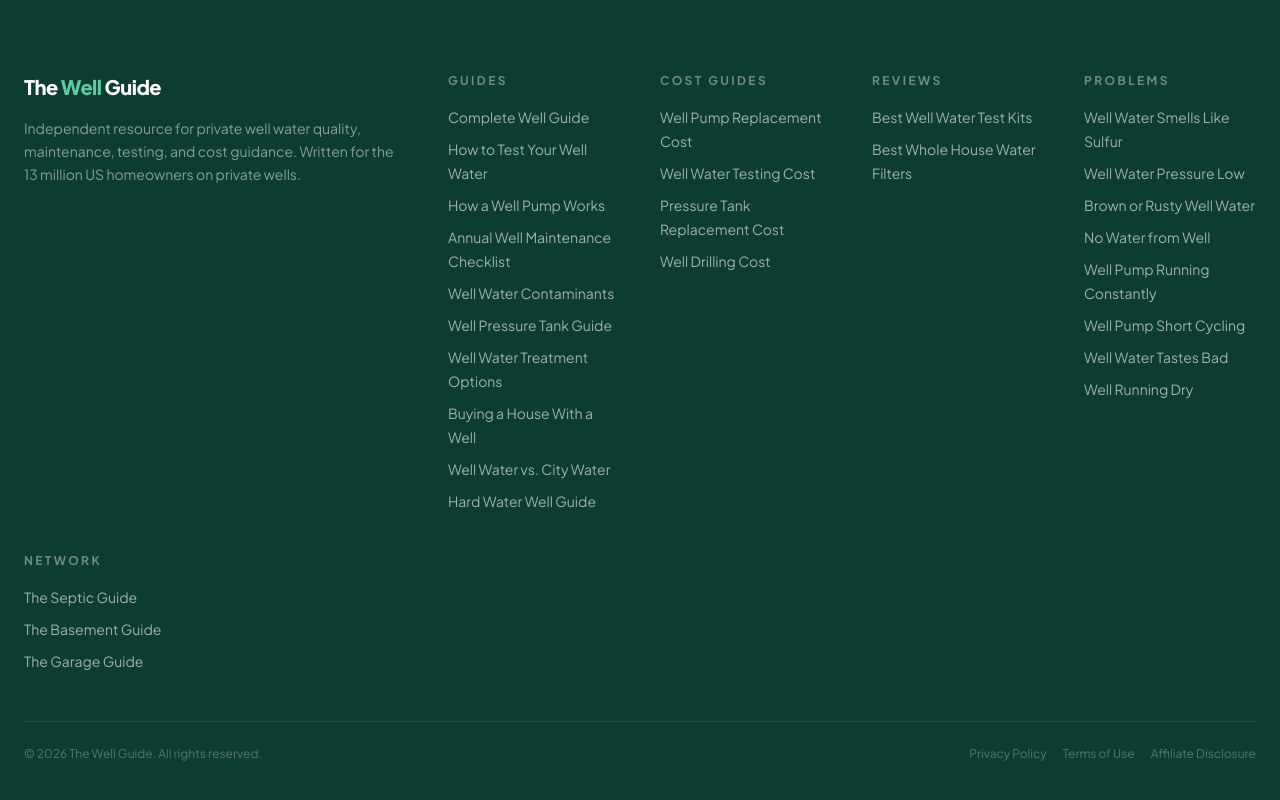
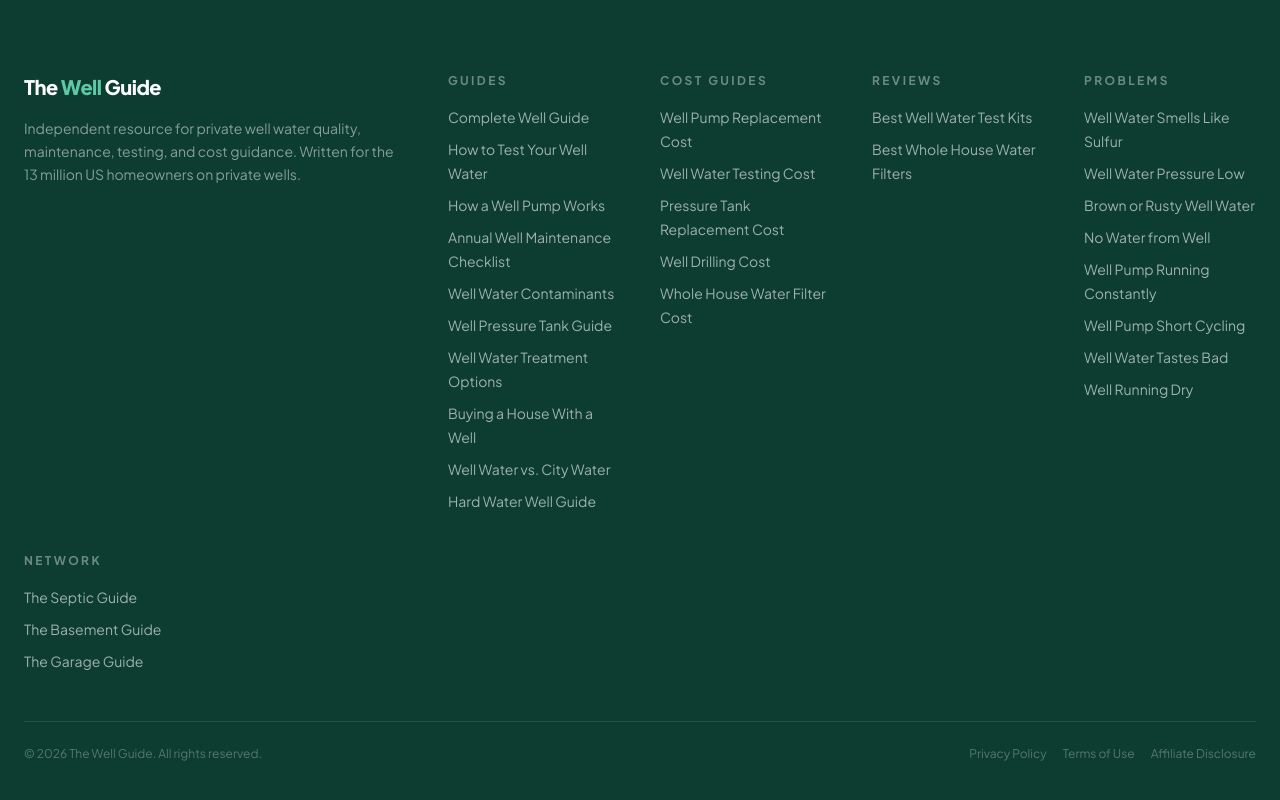
Before and after one commit to thebasementguide2026/thewell.guide-, a Next.js app: page / in a window 1280 px wide. Shown: the part 4576-5376 px from the top of the page. Built offline with nearby package versions, Linux system fonts and the light colour scheme.

Commit message:
Update footer with whole-house-water-filter-cost

```diff
--- a/components/Footer.tsx
+++ b/components/Footer.tsx
@@ -25,6 +25,7 @@ const footerSections = [
       { label: 'Well Water Testing Cost', href: '/cost-guides/well-water-testing-cost' },
       { label: 'Pressure Tank Replacement Cost', href: '/cost-guides/pressure-tank-replacement-cost' },
       { label: 'Well Drilling Cost', href: '/cost-guides/well-drilling-cost' },
+      { label: 'Whole House Water Filter Cost', href: '/cost-guides/whole-house-water-filter-cost' },
     ],
   },
   { title: 'REVIEWS', href: '/reviews', links: [{ label: 'Best Well Water Test Kits', href: '/reviews/best-well-water-test-kits' },
```
